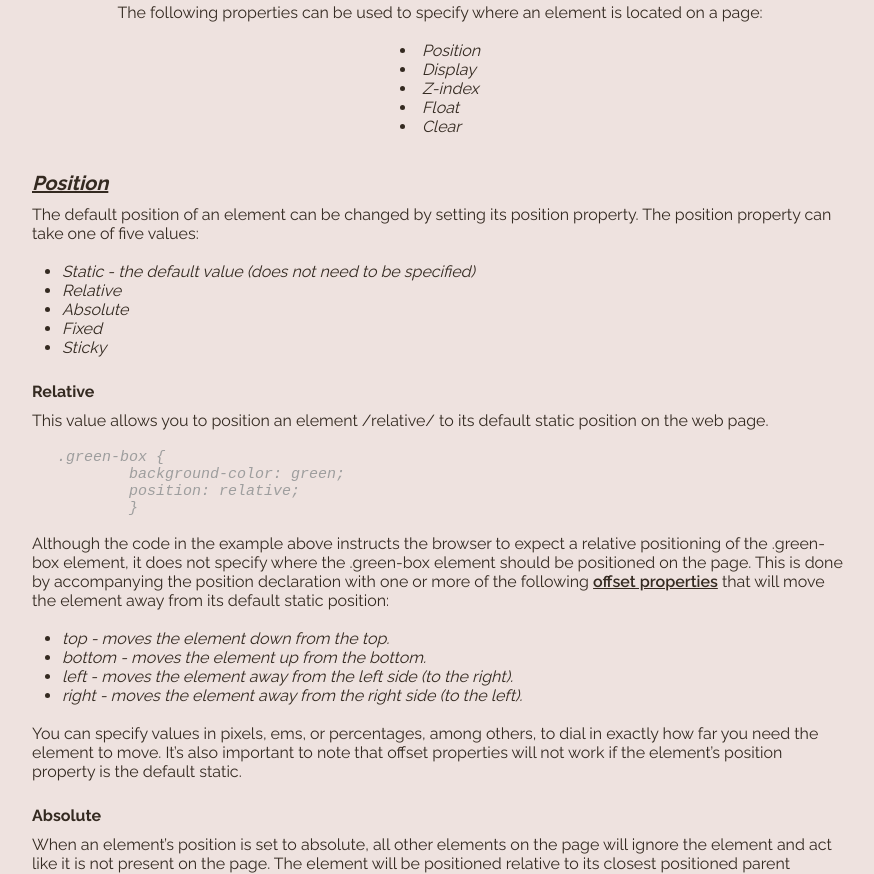
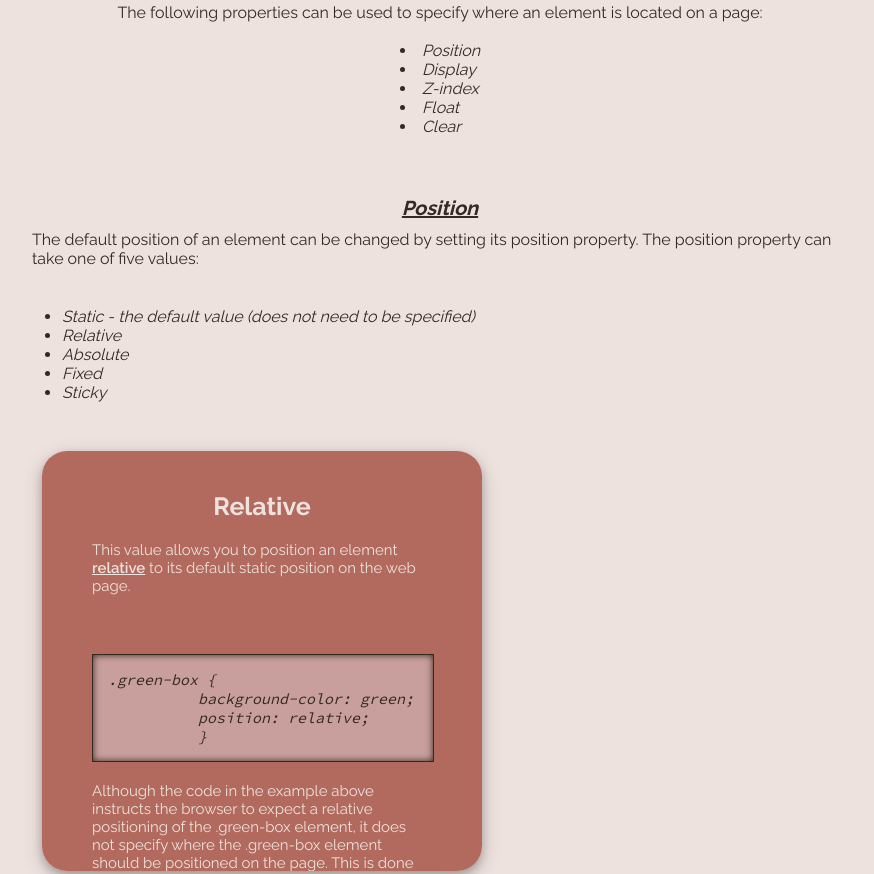
Before and after one commit to evysch/Cheat-Sheet, a plain HTML site: page index.html in a window 1280 px wide. Shown: the part 1355-2229 px from the top of the page, without its empty margins (200-1074 px from the left). Drawn offline with Linux system fonts and the light colour scheme.

Commit message:
Added Cards

```diff
--- a/Resources/CSS/index.css
+++ b/Resources/CSS/index.css
@@ -1,7 +1,7 @@
 /* FONTS SECTION */
 
 @import url('https://fonts.googleapis.com/css2?family=Raleway:wght@400;500;600;700&display=swap');
-
+@import url('https://fonts.googleapis.com/css2?family=Source+Code+Pro&display=swap');
 /* UNIVERSAL SELECTOR */
 
 * {
@@ -173,18 +173,66 @@ tfoot tr {
 .sub-section {
     margin: 0 40px;
     position: relative;
+    /* text-align: center; */
 }
 
-.code-snippet {
+.sub-section h4 {
+    text-align: center;
+    margin-top: 60px;
+}
+
+.sub-section ul, .sub-section p {
+    margin-bottom: 20px;
+    /* list-style-position: inside;
+    text-align: left;
+    display: inline-block; */
+}
+
+#code-snippet {
     white-space: pre;
-    font-family: monospace;
+    font-family: 'Source Code Pro';
     font-style: italic;
     font-size: 15px;
-    color: #9E9E9E;
-    margin: 0 25px;
+    color: #342A21 !important;
+    background-color: #C89F9C;
+    padding: 15px;
+    width: 310px;
+    position: relative;
+    margin: 20px auto;
+    border: 1px solid #342A21;
+    box-shadow: inset 0 0 7px #342A21;
 }
 
 span {
     font-weight: 600;
     text-decoration: underline;
 }
+
+/* CARDS SECTION */
+
+.card {
+    background-color: #B36A5E;
+    margin: 10px;
+    padding: 40px 50px;
+    border-radius: 25px;
+    width: 340px;
+    height: 340px;
+    box-shadow: 0 4px 8px 0 rgba(0, 0, 0, 0.2), 0 6px 20px 0 rgba(0, 0, 0, 0.19);
+    overflow: scroll;
+    display: inline-block;
+}
+
+.card h5, .card p, .card li, .card span {
+    color: #EEE2DF;
+}
+
+.card h5 {
+    text-align: center;
+    font-size: 25px;
+    margin-top: 0;
+    margin-bottom: 20px;
+}
+
+.card p, .card ul {
+    font-size: 15px;
+}
--- a/index.html
+++ b/index.html
@@ -28,7 +28,7 @@
         <tr>
           <th>Tag</th>
           <th>Name</th>
-          <th>Description</th>
+          <th class="description">Description</th>
         </tr>
       </thead>
 
@@ -81,7 +81,7 @@
         <tr>
           <th>Attribute</th>
           <th>Name</th>
-          <th>Description</th>
+          <th class="description">Description</th>
         </tr>
       </thead>
 
@@ -99,7 +99,8 @@
         <tr class="tr-even">
           <td>scope</td>
           <td>Scope</td>
-          <td class="description">Attribute for th element. Makes it clear if the table heading is for a column or a row. Can take two
+          <td class="description">Attribute for th element. Makes it clear if the table heading is for a column or a
+            row. Can take two
             values: col and row.</td>
         </tr>
       </tbody>
@@ -136,19 +137,24 @@
         <li>Fixed</li>
         <li>Sticky</li>
       </ul>
+      <br>
+
+      <div class="card">
 
         <h5>Relative</h5>
-      <p>This value allows you to position an element /relative/ to its default static position on the web page.</p>
+        <p>This value allows you to position an element <span>relative</span> to its default static position on the web
+          page.</p>
         <br>
-      <p class="code-snippet">.green-box {
+        <p id="code-snippet">.green-box {
           background-color: green;
           position: relative;
-        }
-      </p>
+          }</p>
         <p>
-        Although the code in the example above instructs the browser to expect a relative positioning of the .green-box
+          Although the code in the example above instructs the browser to expect a relative positioning of the
+          .green-box
           element, it does not specify where the .green-box element should be positioned on the page. This is done by
-        accompanying the position declaration with one or more of the following <span>offset properties</span> that will
+          accompanying the position declaration with one or more of the following <span>offset properties</span> that
+          will
           move the element away from its default static position:
         </p>
         <br>
@@ -161,7 +167,13 @@
         <br>
         <p>You can specify values in pixels, ems, or percentages, among others, to dial in exactly how far you need the
           element to move. It’s also important to note that offset properties will not work if the element’s position
-        property is the default static.</p>
+          property is the default static.
+        </p>
+
+      </div>
+
+
+      <div class="card">
 
         <h5>Absolute</h5>
         <p>
@@ -170,12 +182,23 @@
           element, while offset properties can be used to determine the final position from there.
         </p>
 
+      </div>
+
+
+      <div class="card">
+
         <h5>Fixed</h5>
         <p>
-        You can <span>fix</span> an element to a specific position on the page (regardless of user scrolling) by setting
+          You can <span>fix</span> an element to a specific position on the page (regardless of user scrolling) by
+          setting
           its
           position to fixed, and accompanying it with the familiar offset properties top, bottom, left, and right.
         </p>
+
+      </div>
+
+
+      <div class="card">
 
         <h5>Sticky</h5>
         <p>
@@ -184,6 +207,8 @@
           value along
           with the familiar offset properties, as well as one new one.
         </p>
+
+      </div>
 
     </section>
 
@@ -203,21 +228,30 @@
         <li>Inline-block</li>
       </ul>
       <br>
+
+      <div class="card">
+        <h5>Inline</h5>
         <p>
           The default display for some elements, such as &lt;em&gt;, &lt;strong&gt;, and &lt;a&gt;, is called
           <span>inline</span>. Inline elements have
           a box that wraps tightly around their content, only taking up the amount of space necessary to display
           their content and not requiring a new line after each element. The height and width of these elements
-        cannot be specified in the CSS document. For example, the text of an anchor tag (&lt;a&gt;) will, by default, be
+          cannot be specified in the CSS document. For example, the text of an anchor tag (&lt;a&gt;) will, by default,
+          be
           displayed on the same line as the surrounding text, and it will only be as wide as necessary to contain
           its content. inline elements cannot be altered in size with the height or width CSS properties.
           <br>
           <br>
-        The CSS display property provides the ability to make any element an inline element. This includes elements that
+          The CSS display property provides the ability to make any element an inline element. This includes elements
+          that
           are not inline by default such as paragraphs, divs, and headings.
         </p>
 
-      <h5>Display: Block</h5>
+      </div>
+
+      <div class="card">
+
+      <h5>Block</h5>
       <p>
         Some elements are not displayed in the same line as the content around them. These are called
         <span>block-level</span>
@@ -230,12 +264,18 @@
         &lt;div&gt; and &lt;footer&gt;.
       </p>
 
-      <h5>Display: Inline-block</h5>
+      </div>
+
+      <div class="card">
+
+      <h5>Inline-block</h5>
       <p>
         Inline-block display combines features of both inline and block elements. Inline-block elements can appear next
         to each other and we can specify their dimensions using the width and height properties. Images are the best
         example of default inline-block elements.
       </p>
+
+      </div>
 
     </section>
 
```
Lines whose indentation alone changed are shown as unchanged.
